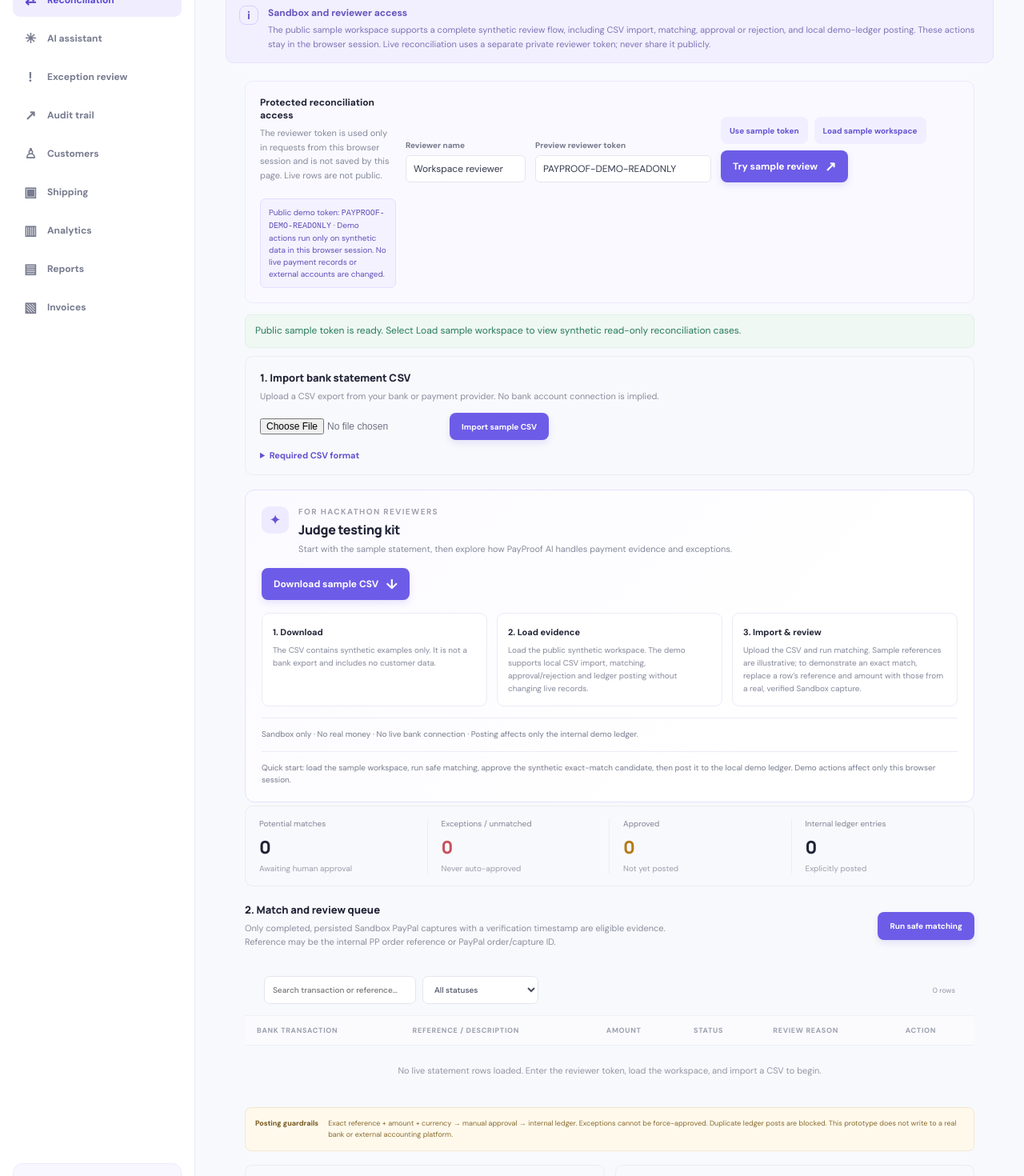
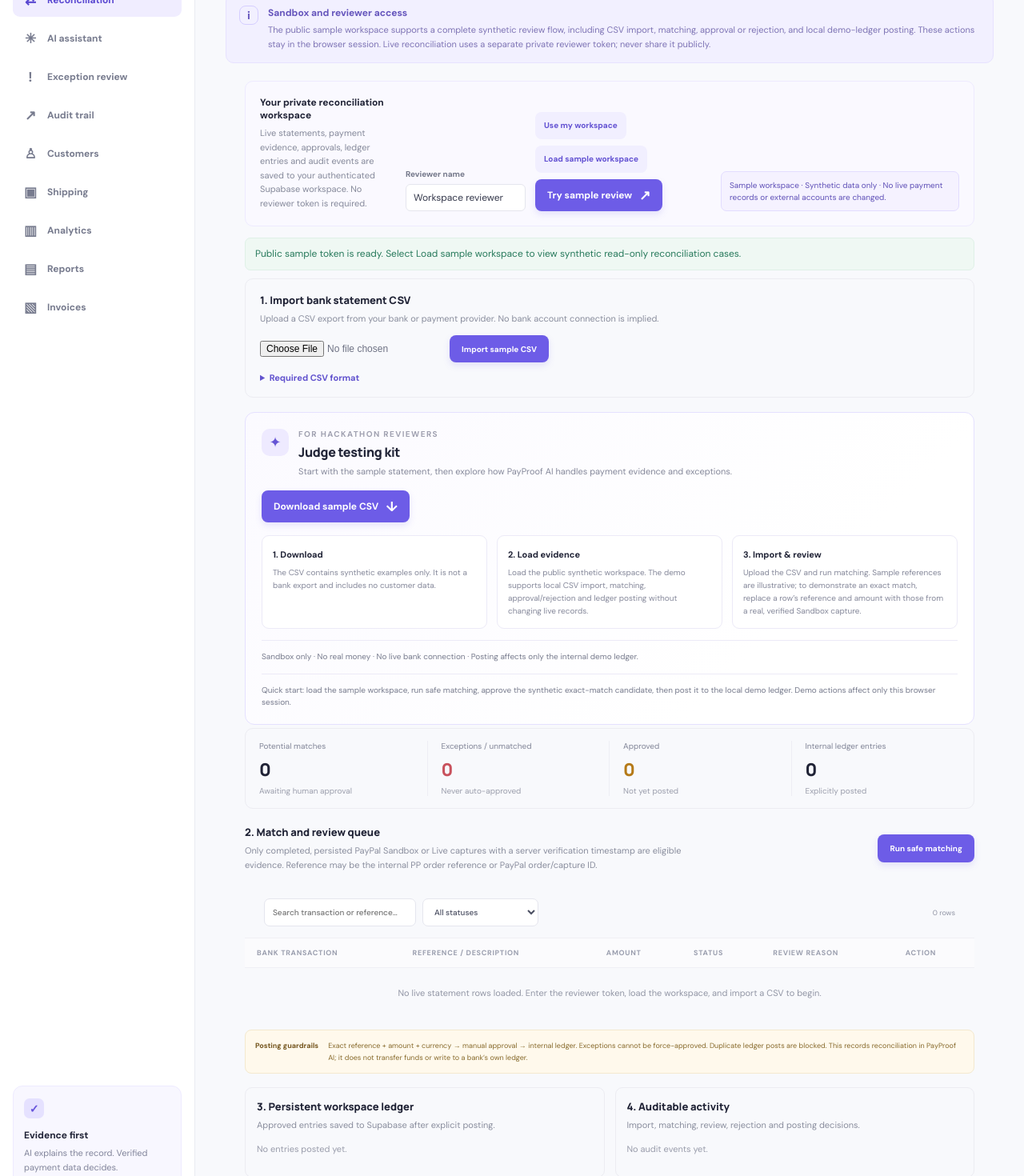
Before and after one commit to Moana-star/payproof-ai, a Next.js app: page /reconciliation in a window 1280 px wide. Shown: the part 240-1710 px from the top of the page at 80% size. Built offline with nearby package versions, Linux system fonts and the light colour scheme.

Commit message:
Connect reconciliation UI to authenticated persistent workspace

```diff
--- a/components/reconciliation-console.tsx
+++ b/components/reconciliation-console.tsx
@@ -1,6 +1,7 @@
 "use client";
 
 import { useMemo, useState } from "react";
+import { getSupabaseBrowserClient } from "@/lib/supabase-browser";
 
 type Row = {
   id: string; statement_id: string; transaction_id: string; amount: string; currency: string;
@@ -17,7 +18,7 @@ type WorkspaceData = { rows: Row[]; audit: Audit[]; ledger: Ledger[] };
 const DEMO_READ_ONLY_TOKEN = "PAYPROOF-DEMO-READONLY";
 
 const statusLabels: Record<Row["match_status"], string> = {
-  unmatched: "Unmatched", matched_pending_review: "Match · needs approval", exception: "Exception", approved: "Approved · not posted", posted: "Posted to demo ledger", rejected: "Rejected"
+  unmatched: "Unmatched", matched_pending_review: "Match · needs approval", exception: "Exception", approved: "Approved · not posted", posted: "Posted to workspace ledger", rejected: "Rejected"
 };
 
 export function ReconciliationConsole() {
@@ -33,9 +34,18 @@ export function ReconciliationConsole() {
   const readOnlyDemo = token === DEMO_READ_ONLY_TOKEN;
 
   async function api(path: string, body?: Record<string, unknown>) {
+    const headers: Record<string, string> = { "Content-Type": "application/json" };
+    if (readOnlyDemo) headers["x-reconciliation-token"] = DEMO_READ_ONLY_TOKEN;
+    else {
+      const supabase = getSupabaseBrowserClient();
+      const sessionResult = supabase ? await supabase.auth.getSession() : null;
+      const accessToken = sessionResult?.data.session?.access_token;
+      if (!accessToken) throw new Error("Please sign in before accessing your private reconciliation workspace.");
+      headers.Authorization = "Bearer " + accessToken;
+    }
     const response = await fetch(path, {
       method: body ? "POST" : "GET",
-      headers: { "Content-Type": "application/json", "x-reconciliation-token": token, ...(body ? {} : {}) },
+      headers,
       ...(body ? { body: JSON.stringify(body) } : {})
     });
     const result = await response.json();
@@ -206,11 +216,14 @@ export function ReconciliationConsole() {
 
   return <div className="recon-console">
     <div className="recon-access">
-      <div className="recon-access-copy"><strong>Protected reconciliation access</strong><p>The reviewer token is used only in requests from this browser session and is not saved by this page. Live rows are not public.</p></div>
+      <div className="recon-access-copy"><strong>Your private reconciliation workspace</strong><p>Live statements, payment evidence, approvals, ledger entries and audit events are saved to your authenticated Supabase workspace. No reviewer token is required.</p></div>
       <label>Reviewer name<input value={actor} onChange={(e) => setActor(e.target.value)} maxLength={80} placeholder="Your name or reviewer role" /></label>
-      <label>Preview reviewer token<input type={readOnlyDemo ? "text" : "password"} autoComplete="off" value={token} onChange={(e) => setToken(e.target.value)} placeholder="Enter sample or private reviewer token" /></label>
-      <div className="recon-token-actions"><button className="secondary-button" onClick={() => { setToken(DEMO_READ_ONLY_TOKEN); setData({ rows: [], audit: [], ledger: [] }); setError(""); setNotice("Sample token filled in. Load the workspace to try the interactive synthetic demo."); }} disabled={!!busy}>Use sample token</button><button className="secondary-button" onClick={load} disabled={!!busy}>{busy === "load" ? "Loading…" : readOnlyDemo ? "Load sample workspace" : "Load live reconciliation"}</button><button className="primary-button" onClick={async () => { setToken(DEMO_READ_ONLY_TOKEN); setBusy("sample"); setError(""); setNotice("Loading synthetic reviewer case…"); try { const response = await fetch("/api/reconciliation", { headers: { "x-reconciliation-token": DEMO_READ_ONLY_TOKEN } }); const result = await response.json(); if (!response.ok) throw new Error(result.error || "Could not load the sample review."); setData({ rows: result.rows || [], audit: result.audit || [], ledger: result.ledger || [] }); setNotice("Sample review loaded. Run matching to evaluate the synthetic fixture; all demo actions remain local and do not affect live records."); } catch (e) { setError(e instanceof Error ? e.message : "Could not load the sample review."); } finally { setBusy(""); } }} disabled={!!busy}>{busy === "sample" ? "Loading sample…" : "Try sample review"} <span>↗</span></button></div>
-      {readOnlyDemo && <p className="recon-readonly-note">Public demo token: <code>{DEMO_READ_ONLY_TOKEN}</code> · Demo actions run only on synthetic data in this browser session. No live payment records or external accounts are changed.</p>}
+      <div className="recon-token-actions">
+        <button className="secondary-button" onClick={() => { setToken("AUTHENTICATED-WORKSPACE"); setData({ rows: [], audit: [], ledger: [] }); setError(""); setNotice("Ready to load your private workspace."); }} disabled={!!busy}>Use my workspace</button>
+        <button className="secondary-button" onClick={load} disabled={!!busy}>{busy === "load" ? "Loading…" : readOnlyDemo ? "Load sample workspace" : "Load my workspace"}</button>
+        <button className="primary-button" onClick={async () => { setToken(DEMO_READ_ONLY_TOKEN); setBusy("sample"); setError(""); try { const response = await fetch("/api/reconciliation", { headers: { "x-reconciliation-token": DEMO_READ_ONLY_TOKEN } }); const result = await response.json(); if (!response.ok) throw new Error(result.error || "Could not load sample review."); setData({ rows: result.rows || [], audit: result.audit || [], ledger: result.ledger || [] }); setNotice("Sample review loaded. Synthetic actions remain separate from your real workspace."); } catch (e) { setError(e instanceof Error ? e.message : "Could not load sample review."); } finally { setBusy(""); } }} disabled={!!busy}>{busy === "sample" ? "Loading sample…" : "Try sample review"} <span>↗</span></button>
+      </div>
+      {readOnlyDemo && <p className="recon-readonly-note">Sample workspace · Synthetic data only · No live payment records or external accounts are changed.</p>}
     </div>
     <div className="recon-console-notice" role="status">{notice}</div>
     {error && <div className="recon-console-error" role="alert">{error}</div>}
@@ -236,7 +249,7 @@ export function ReconciliationConsole() {
       <div><span>Internal ledger entries</span><strong>{counts.posted}</strong><small>Explicitly posted</small></div>
     </div>
     <div className="recon-queue-head">
-      <div><h3>2. Match and review queue</h3><p>Only completed, persisted Sandbox PayPal captures with a verification timestamp are eligible evidence. Reference may be the internal PP order reference or PayPal order/capture ID.</p></div>
+      <div><h3>2. Match and review queue</h3><p>Only completed, persisted PayPal Sandbox or Live captures with a server verification timestamp are eligible evidence. Reference may be the internal PP order reference or PayPal order/capture ID.</p></div>
       <button className="primary-button" onClick={match} disabled={!!busy || !token.trim()}>{busy === "match" ? "Matching…" : "Run safe matching"}</button>
     </div>
     <div className="reconciliation-table-heading">
@@ -252,7 +265,7 @@ export function ReconciliationConsole() {
         <td className="recon-reason-cell">{row.match_status === "posted" ? "Exact reference, amount and currency were verified against a server-verified completed PayPal capture. A human reviewer approved this row and it was posted to the PayProof AI internal demo ledger." : row.match_reason || "Run matching to evaluate this record."}</td>
         <td><div className="recon-row-actions">
           {row.match_status === "matched_pending_review" && <><button onClick={() => approveAndPost(row)} disabled={!!busy} className="recon-post-button">{busy === row.id ? "Working…" : "Approve & post"}</button><button onClick={() => decide(row, "approve")} disabled={!!busy} className="recon-approve-button">Approve only</button><button onClick={() => decide(row, "reject")} disabled={!!busy} className="recon-reject-button">Reject</button></>}
-          {row.match_status === "approved" && <button onClick={() => post(row)} disabled={!!busy} className="recon-post-button">{busy === row.id ? "Posting…" : "Post to demo ledger"}</button>}
+          {row.match_status === "approved" && <button onClick={() => post(row)} disabled={!!busy} className="recon-post-button">{busy === row.id ? "Posting…" : "Post to workspace ledger"}</button>}
           {row.match_status === "exception" && <span className="recon-manual-only">Resolve at source</span>}
           {row.match_status === "posted" && <span className="recon-posted-label">✓ Audited</span>}
           {row.match_status === "unmatched" && <span className="recon-manual-only">Needs investigation</span>}
@@ -260,9 +273,9 @@ export function ReconciliationConsole() {
         </div></td>
       </tr>)}{visible.length === 0 && <tr><td colSpan={6} className="recon-empty">No live statement rows loaded. Enter the reviewer token, load the workspace, and import a CSV to begin.</td></tr>}</tbody>
     </table></div>
-    <div className="recon-safety-note"><strong>Posting guardrails</strong><span>Exact reference + amount + currency → manual approval → internal ledger. Exceptions cannot be force-approved. Duplicate ledger posts are blocked. This prototype does not write to a real bank or external accounting platform.</span></div>
+    <div className="recon-safety-note"><strong>Posting guardrails</strong><span>Exact reference + amount + currency → manual approval → internal ledger. Exceptions cannot be force-approved. Duplicate ledger posts are blocked. This records reconciliation in PayProof AI; it does not transfer funds or write to a bank’s own ledger.</span></div>
     <div className="recon-console-bottom">
-      <section><h3>3. Internal demo ledger</h3><p>Latest entries created only after explicit approval and posting.</p>{data.ledger.length ? data.ledger.slice(0,8).map((entry) => <div className="recon-ledger-row" key={entry.id}><span>{entry.memo}</span><strong>{entry.amount} {entry.currency}</strong><small>{entry.posted_by} · {new Date(entry.posted_at).toLocaleString()}</small></div>) : <p className="recon-muted">No entries posted yet.</p>}</section>
+      <section><h3>3. Persistent workspace ledger</h3><p>Approved entries saved to Supabase after explicit posting.</p>{data.ledger.length ? data.ledger.slice(0,8).map((entry) => <div className="recon-ledger-row" key={entry.id}><span>{entry.memo}</span><strong>{entry.amount} {entry.currency}</strong><small>{entry.posted_by} · {new Date(entry.posted_at).toLocaleString()}</small></div>) : <p className="recon-muted">No entries posted yet.</p>}</section>
       <section><h3>4. Auditable activity</h3><p>Import, matching, review, rejection and posting decisions.</p>{data.audit.length ? data.audit.slice(0,10).map((event) => <div className="recon-audit-row" key={event.id}><span>{event.action.replaceAll("_", " ")}</span><small>{event.actor} · {new Date(event.created_at).toLocaleString()}</small></div>) : <p className="recon-muted">No audit events yet.</p>}</section>
     </div>
   </div>;
```
